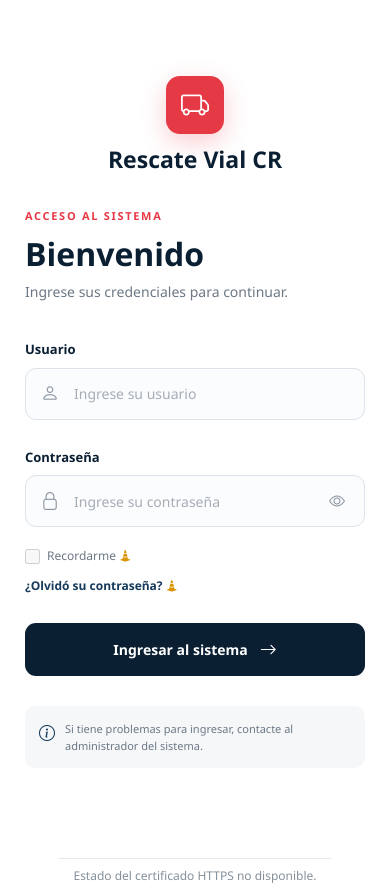
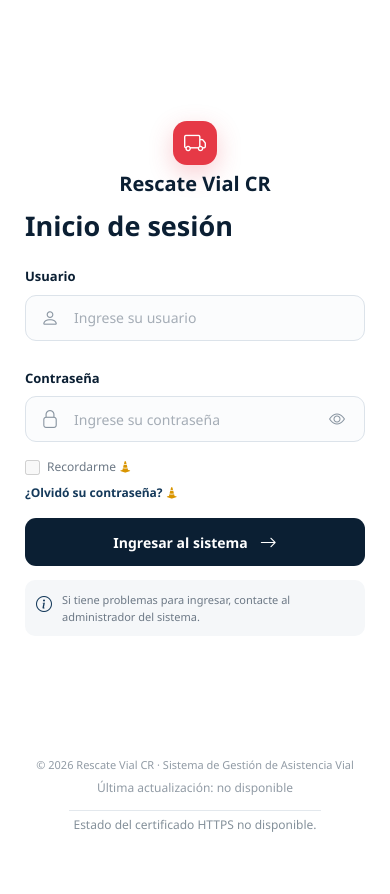
Before and after one commit to Jean8099324/Proyecto-Lenguaje-base-de-datos, a Spring app: page /auth/login in a window 390 px wide. After the commit the page ends 832 px from the top, so only its background shows below. Run offline with Thymeleaf, Linux system fonts and the light colour scheme; the template is opened without the code that fills it, so the values that code supplies are empty; database files in the repository are not loaded.

Commit message:
mas cambios

```diff
--- a/src/main/resources/static/css/login.css
+++ b/src/main/resources/static/css/login.css
@@ -473,16 +473,19 @@ body {
 }
 
 @media (max-width: 520px) {
-
     .login-form-section {
-        padding: 0;
+        min-height: 100vh;
+        display: flex;
+        flex-direction: column;
+        padding: 0 20px 10px;
         background: var(--white);
     }
 
     .login-card {
-        min-height: 100vh;
+        min-height: 0;
+        flex: 1;
         max-width: none;
-        padding: 40px 25px;
+        padding: 16px 5px 8px;
         border: 0;
         border-radius: 0;
         box-shadow: none;
@@ -491,13 +494,68 @@ body {
         justify-content: center;
     }
 
+    .mobile-brand {
+        gap: 7px;
+        margin-bottom: 14px;
+    }
+
+    .mobile-brand .brand-icon {
+        width: 44px;
+        height: 44px;
+    }
+
+    .mobile-brand .brand-icon i {
+        font-size: 22px;
+    }
+
+    .mobile-brand h1 {
+        font-size: 20px;
+    }
+
+    .form-header {
+        margin-bottom: 16px;
+    }
+
+    .form-header > span {
+        margin-bottom: 5px;
+    }
+
+    .form-header h2 {
+        margin-bottom: 5px;
+        font-size: 27px;
+    }
+
+    .input-group-custom input {
+        height: 46px;
+    }
+
     .login-options {
         align-items: flex-start;
         flex-direction: column;
-        gap: 12px;
+        gap: 8px;
+        margin: 12px 0 16px;
+    }
+
+    .btn-login {
+        height: 48px;
+    }
+
+    .support-message {
+        margin-top: 14px;
+        padding: 11px;
     }
 
     .login-footer {
-        display: none;
+        display: block;
+        flex-shrink: 0;
+        margin: 8px 0 4px;
+        padding: 0 0 4px;
+        font-size: 11px;
+    }
+
+    .login-footer + .certificate-status-footer {
+        margin-top: 6px;
+        padding: 6px 4px 0;
+        font-size: 11px;
     }
 }
--- a/src/main/resources/templates/auth/login.html
+++ b/src/main/resources/templates/auth/login.html
@@ -103,9 +103,7 @@
                 </div>
 
                 <div class="form-header">
-                    <span>ACCESO AL SISTEMA</span>
-                    <h2>Bienvenido</h2>
-                    <p>Ingrese sus credenciales para continuar.</p>
+                    <h2>Inicio de sesión</h2>
                 </div>
 
                 <!-- Mensaje de error -->
```
